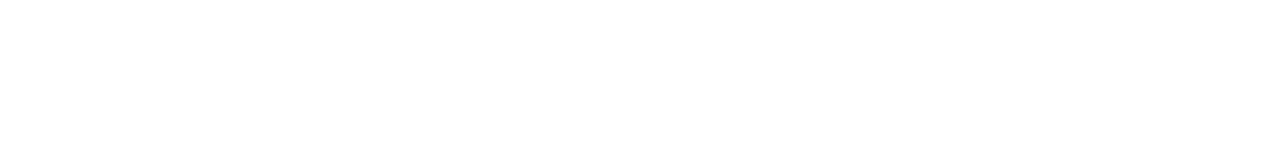
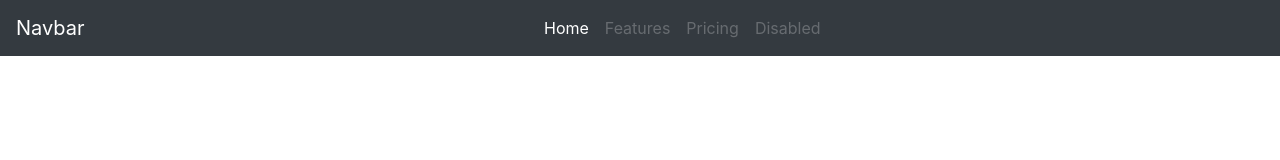
Before and after one commit to Icezenberg/NODEJS-exo-2-Etude-de-cas, a website: page index.html in a window 1280 px wide. Drawn offline with nearby package versions, Linux system fonts and the light colour scheme.

Commit message:
ajout menu de navigation

```diff
--- a/index.html
+++ b/index.html
@@ -15,7 +15,28 @@
 
 <body>
 <!-- Menu navigation  -->
-
+<nav class="navbar navbar-expand-lg navbar-dark bg-dark">
+        <a class="navbar-brand" href="#">Navbar</a>
+        <button class="navbar-toggler" type="button" data-toggle="collapse" data-target="#navbarNav" aria-controls="navbarNav" aria-expanded="false" aria-label="Toggle navigation">
+          <span class="navbar-toggler-icon"></span>
+        </button>
+        <div class="collapse navbar-collapse justify-content-center" id="navbarNav">
+          <ul class="navbar-nav">
+            <li class="nav-item active">
+              <a class="nav-link" href="#">Home <span class="sr-only">(current)</span></a>
+            </li>
+            <li class="nav-item ">
+              <a class="nav-link disabled" href="#">Features</a>
+            </li>
+            <li class="nav-item">
+              <a class="nav-link disabled" href="#">Pricing</a>
+            </li>
+            <li class="nav-item ">
+              <a class="nav-link disabled" href="#">Disabled</a>
+            </li>
+          </ul>
+        </div>
+      </nav>
 <!-- slider  -->
 <!-- Liste des compétences -->
 
```
